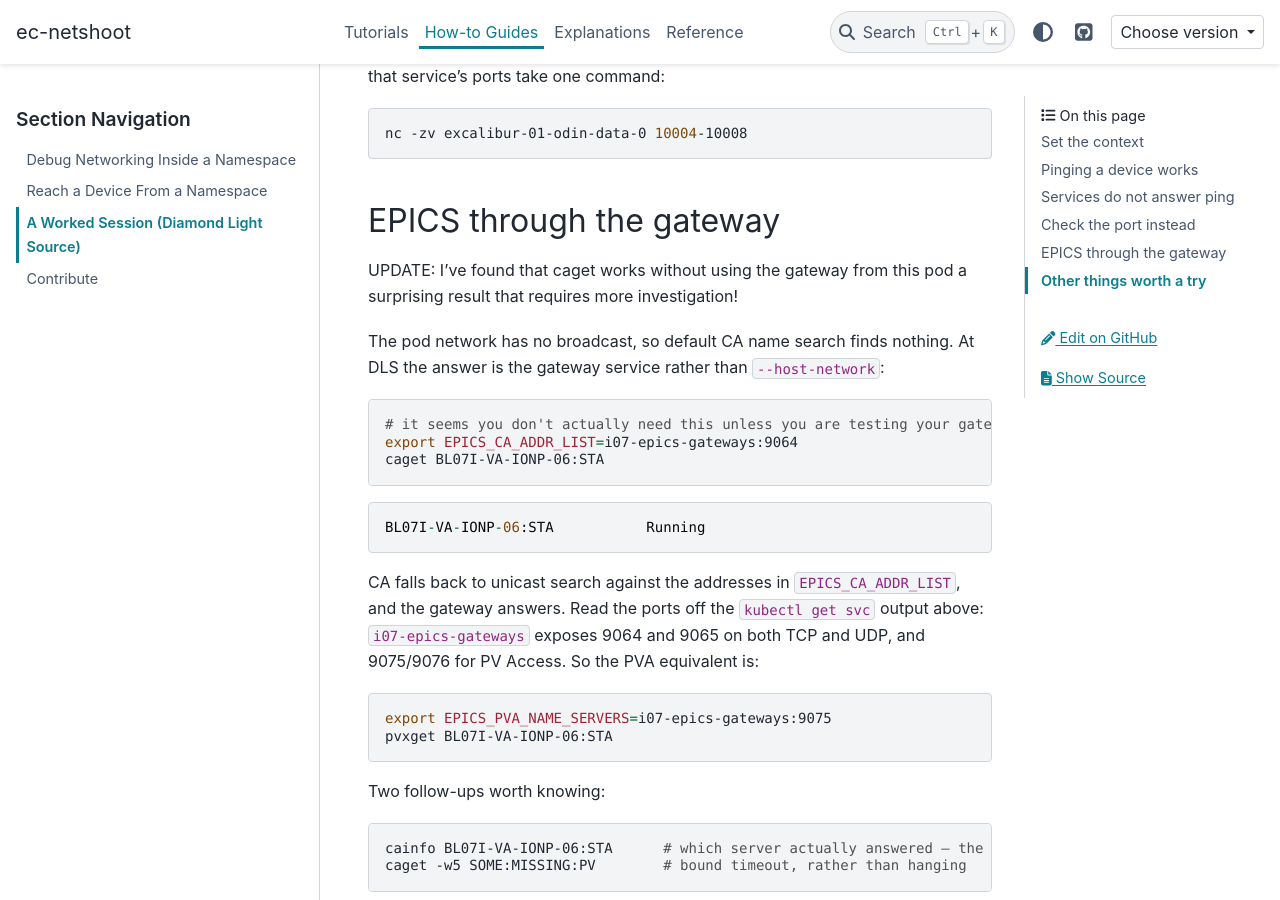
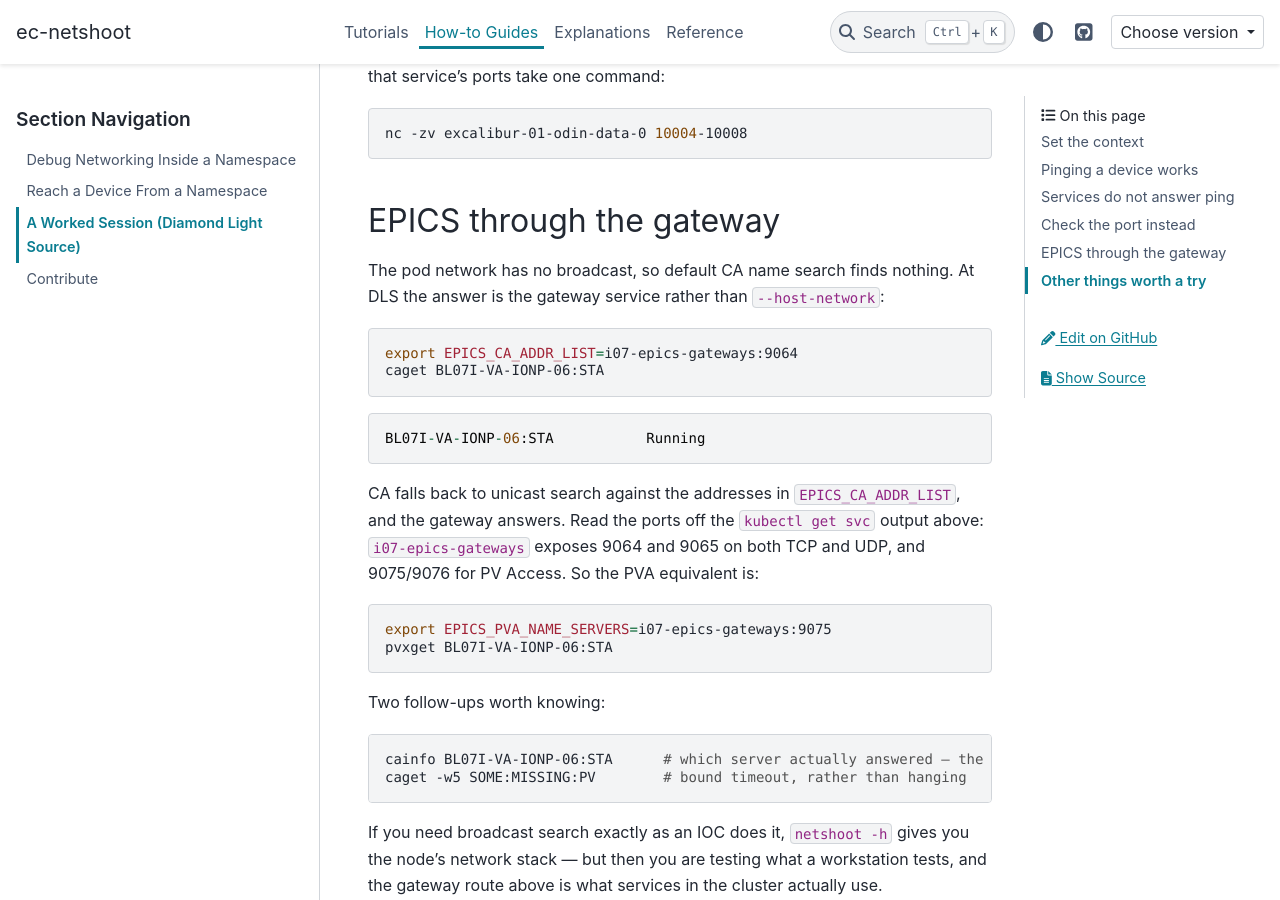
Before and after one commit to epics-containers/ec-netshoot, a Sphinx documentation site: the page built from docs/how-to/dls-worked-example.md, in a window 1280 px wide and 900 px high, scrolled down 2101 px. Built offline with Sphinx 7.4.7 and the PyData theme 0.15.4, drawn with Linux system fonts in a browser that asks for light colours.

Commit message:
docs: retract the "caget works without the gateway" note
Later experiments did not reproduce it; the original observation was
mistaken. The gateway route stands as documented.

Co-Authored-By: Claude Opus 5 <noreply@anthropic.com>
Claude-Session: https://claude.ai/code/session_01CrQ9i51UccrVqQYdoopx9F

````diff
--- a/docs/how-to/dls-worked-example.md
+++ b/docs/how-to/dls-worked-example.md
@@ -101,14 +101,10 @@ nc -zv excalibur-01-odin-data-0 10004-10008
 
 ## EPICS through the gateway
 
-UPDATE: I've found that caget works without using the gateway from this pod
-a surprising result that requires more investigation!
-
 The pod network has no broadcast, so default CA name search finds nothing. At
 DLS the answer is the gateway service rather than `--host-network`:
 
 ```bash
-# it seems you don't actually need this unless you are testing your gateways pod
 export EPICS_CA_ADDR_LIST=i07-epics-gateways:9064
 caget BL07I-VA-IONP-06:STA
 ```
````
